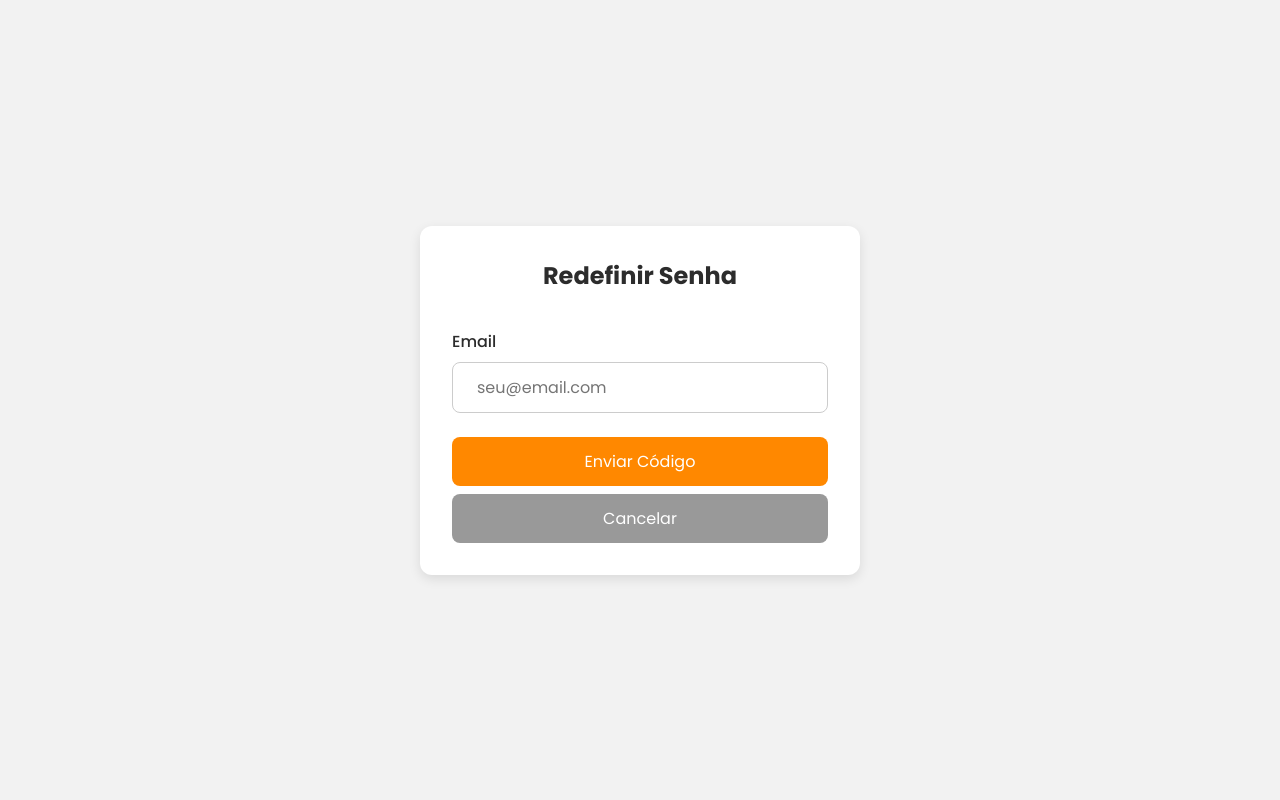
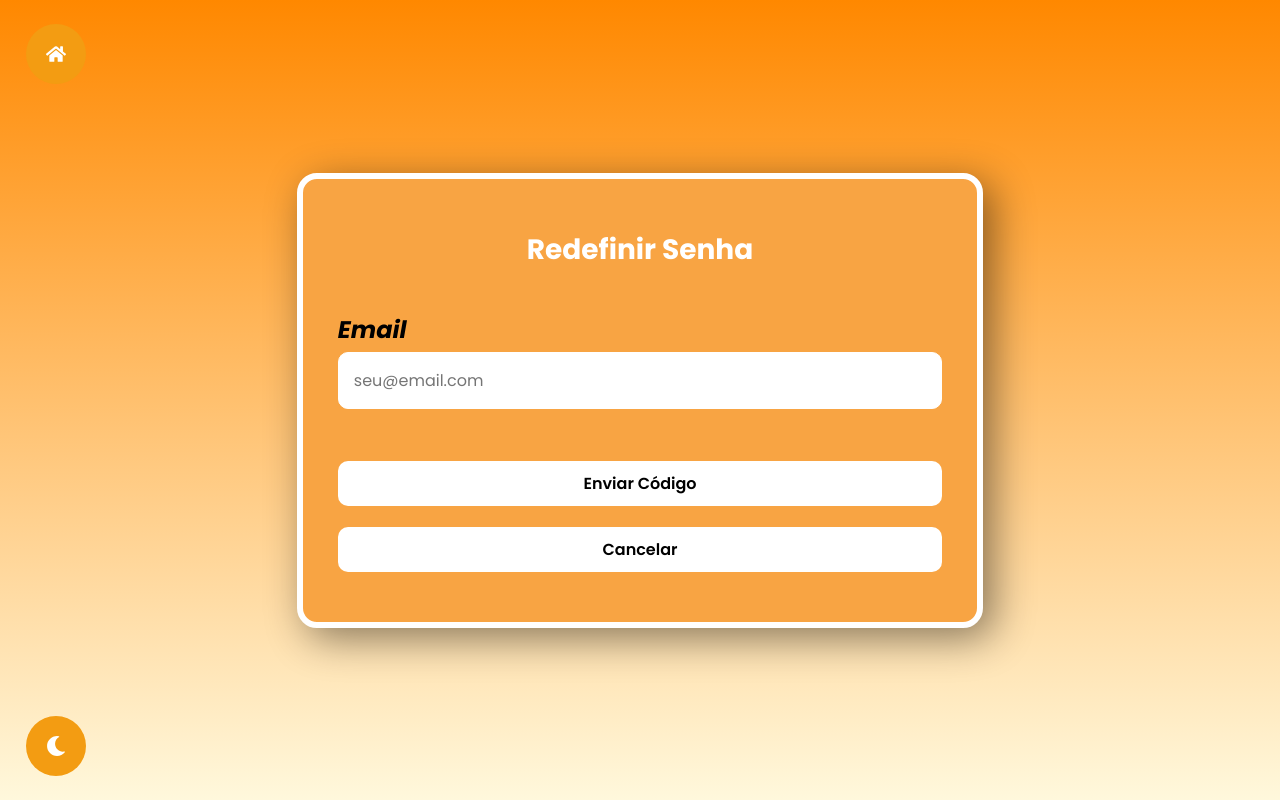
Before and after one commit to GuilhermeRocha0/petshop_web, a React (Vite) app: page /redefinir-senha in a window 1280 px wide. Built offline with nearby package versions, Linux system fonts and the light colour scheme.

Commit message:
css pagina de "esqueci a senha"
falta a apenas o css do modo escuro

```diff
--- a/src/pages/ResetPassword/index.jsx
+++ b/src/pages/ResetPassword/index.jsx
@@ -1,6 +1,8 @@
 import React, { useState } from 'react'
 import { useNavigate } from 'react-router-dom'
 import { toast } from 'react-toastify'
+import BotaoTema from '../../components/BotaoTema'
+import HomeButton from '../../components/HomeButton'
 import api from '../../services/api'
 import './reset-password.css'
 
@@ -84,11 +86,11 @@ const ResetPassword = () => {
   return (
     <div className="reset-password-page">
       <div className="reset-password-container">
-        <h2>Redefinir Senha</h2>
+        <h2>Redefinir Senha </h2>
 
         {step === 1 && (
           <form className="reset-password-form" onSubmit={handleSendCode}>
-            <label>Email</label>
+            <label className='re-label' >Email</label>
             <input
               type="email"
               className="reset-password-input"
@@ -97,9 +99,12 @@ const ResetPassword = () => {
               placeholder="seu@email.com"
               required
             />
+            <br />
+            <br />
             <button type="submit" className="reset-password-button">
               Enviar Código
             </button>
+            <br />
             <button
               type="button"
               className="reset-password-cancel"
@@ -129,9 +134,11 @@ const ResetPassword = () => {
                 />
               ))}
             </div>
+            <br />
             <button type="submit" className="reset-password-button">
               Verificar Código
             </button>
+            <br />
             <button
               type="button"
               className="reset-password-cancel"
@@ -175,6 +182,8 @@ const ResetPassword = () => {
           </form>
         )}
       </div>
+      <BotaoTema />
+      <HomeButton />
     </div>
   )
 }
--- a/src/pages/ResetPassword/reset-password.css
+++ b/src/pages/ResetPassword/reset-password.css
@@ -1,5 +1,19 @@
+@import url('https://fonts.googleapis.com/css2?family=Poppins:wght@300;400;700&display=swap');
+
+* {
+  margin: 0;
+  padding: 0;
+  font-family: 'Poppins', sans-serif;
+}
+
+body,html{
+  margin: 0;
+  padding: 0;
+  font-family: 'Poppins', sans-serif;
+}
+
 .reset-password-page {
-  background-color: #f2f2f2;
+  background: linear-gradient(to bottom, #f80, #fff8dc);
   min-height: 100vh;
   display: flex;
   justify-content: center;
@@ -8,17 +22,24 @@
 }
 
 .reset-password-container {
-  background-color: #ffffff;
-  padding: 32px;
-  border-radius: 12px;
-  box-shadow: 0 4px 12px rgba(0, 0, 0, 0.1);
-  width: 100%;
-  max-width: 440px;
+    width: 55%;
+    display: flex;
+    flex-direction: column;
+    padding: 5rem 3.5rem;
+    background-color: rgb(248, 164, 67);
+    border: 0.6rem solid rgb(255, 255, 255);
+    border-radius: 2rem;
+    box-shadow: 1rem 1rem 4rem rgba(0, 0, 0, 0.466);
+    font-size: 1.4rem;
+    outline: none;
+
 }
 
 .reset-password-container h2 {
-  margin-bottom: 24px;
+  margin-bottom: 26px;
   text-align: center;
+  color: #ffffff;
+  font-size: 28px;
 }
 
 .reset-password-form {
@@ -27,21 +48,28 @@
 }
 
 .reset-password-form label {
-  margin-top: 12px;
-  font-weight: 500;
+  margin-top: 15px;
+   color: rgb(0, 0, 0);
+    font-style: italic;
+    font-weight: bold;
+    font-size: 2.4rem;
+    margin-bottom: 0.5rem;
+    font-family: 'Poppins', sans-serif ;
 }
 
 .reset-password-input {
-  border: 1px solid #ccc;
-  padding: 12px 24px;
-  border-radius: 8px;
-  margin: 8px 0;
+  border: 1px solid #ffffff;
+  padding: 1.5rem;
+  border-radius: 1rem;
+  margin: 0px 0;
+  margin-bottom: 10px;
+  transition: border 0.3s ease;
   font-size: 16px;
   outline: none;
-  transition: all 0.3s ease;
-  width: 100%;
+  width: 100% ;
   box-sizing: border-box;
 }
+
 
 .reset-password-code {
   display: flex;
@@ -51,16 +79,16 @@
 }
 
 .reset-password-code-input {
-  border: 1px solid #ccc;
+  border: none;
   padding: 12px;
-  border-radius: 8px;
+  border-radius: 1rem;
   font-size: 20px;
-  text-align: center;
   width: 50px;
   height: 50px;
   outline: none;
   transition: border 0.3s ease;
   box-sizing: border-box;
+  justify-items: center !important;
 }
 
 .reset-password-code-input:focus {
@@ -68,36 +96,45 @@
 }
 
 .reset-password-button {
-  background-color: #ff8800;
-  color: white;
-  padding: 12px;
   border: none;
-  border-radius: 8px;
-  margin-top: 16px;
+  display: flex;
+  justify-content: center;
+  background-color: #fff;
+  border-radius: 1rem;
+  padding: 1rem;
+  font-weight: 600;
   cursor: pointer;
-  font-size: 16px;
   transition: background-color 0.3s ease;
+  width: 100%;
+  font-size: 1.6rem;
 }
 
 .reset-password-button:hover {
-  background-color: #e67600;
+  background-color: rgb(48, 119, 201);
+  color: aliceblue;
+  box-shadow: 0 0.6rem 1rem rgba(0, 0, 0, 0.15);
 }
 
 .reset-password-cancel {
-  background-color: #999;
-  color: white;
-  padding: 12px;
   border: none;
-  border-radius: 8px;
-  margin-top: 8px;
+  display: flex;
+  justify-content: center;
+  background-color: #fff;
+  border-radius: 1rem;
+  padding: 1rem;
+  font-weight: 600;
   cursor: pointer;
-  font-size: 16px;
   transition: background-color 0.3s ease;
+  width: 100%;
+  font-size: 1.6rem;
 }
 
 .reset-password-cancel:hover {
-  background-color: #777;
+  background-color: rgb(161, 64, 26);
+  color: aliceblue;
+  box-shadow: 0 0.6rem 1rem rgba(0, 0, 0, 0.15);
 }
+
 
 /* Responsividade */
 @media (max-width: 480px) {
@@ -123,3 +160,63 @@
     padding: 10px;
   }
 }
+
+[data-theme='dark'] .login-page {
+  background-color: #1e1e1e ;
+}
+
+[data-theme='dark'] .login-page h1,
+[data-theme='dark'] .lo-login-title,
+[data-theme='dark'] .lo-p,
+[data-theme='dark'] .return-msg {
+  color: #fff;
+}
+
+[data-theme='dark'] .cad-login-box,
+[data-theme='dark'] .lo-box {
+  background-color: #2c2c2c;
+  border-color: #444;
+  box-shadow: 0 0.5rem 1rem rgba(0, 0, 0, 0.5);
+}
+
+[data-theme='dark'] .login-box label,
+[data-theme='dark'] .lo-textfield > label {
+  color: #ddd;
+}
+
+[data-theme='dark'] .login-box input,
+[data-theme='dark'] .login-box select,
+[data-theme='dark'] .login-box textarea,
+[data-theme='dark'] .lo-inputs {
+  background-color: #333;
+  color: #fff;
+}
+
+[data-theme='dark'] .form-button {
+  background-color: #fff;
+  color: #111;
+  border-color: #fff;
+}
+
+[data-theme='dark'] .form-button:hover {
+  background-color: transparent;
+  color: #fff;
+  border-color: #fff;
+}
+
+[data-theme='dark'] .lo-btn {
+  background-color: #fff;
+  color: #111;
+}
+
+[data-theme='dark'] .lo-btn:hover {
+  background-color: #3171e0;
+  color: #fff;
+}
+
+[data-theme='dark'] a {
+  color: #ffc107;
+}
+[data-theme='dark'] .lo-main-login {
+  background: linear-gradient(135deg, #000000, #2c2c2c);
+}
```
